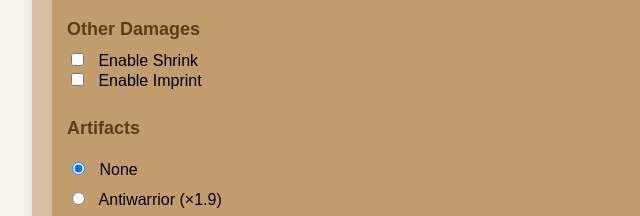
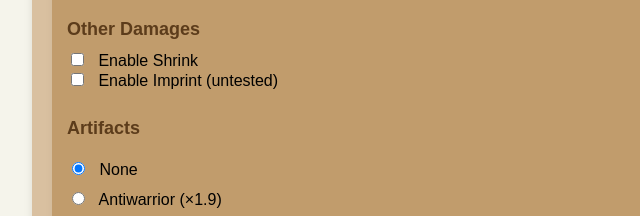
Before and after one commit to YggdrasilIH/Yggdrasil-s-Damage-Calculator, a plain HTML site: page index.html in a window 1280 px wide. Shown: the part 496-712 px from the top of the page, 208-848 px from the left. Drawn offline with Linux system fonts and the light colour scheme.

Commit message:
Update index.html

```diff
--- a/index.html
+++ b/index.html
@@ -204,7 +204,7 @@
   <h3>Other Damages</h3>
   <label><input type="checkbox" id="elyvia"> Enable Shrink</label>
     <!-- Add Imprint Option Here -->
-  <label><input type="checkbox" id="imprint"> Enable Imprint</label>
+  <label><input type="checkbox" id="imprint"> Enable Imprint (untested)</label>
   <div class="artifact-labels">
     <h3>Artifacts</h3>
     <label><input type="radio" name="artifact" id="none" checked> None</label>
```
